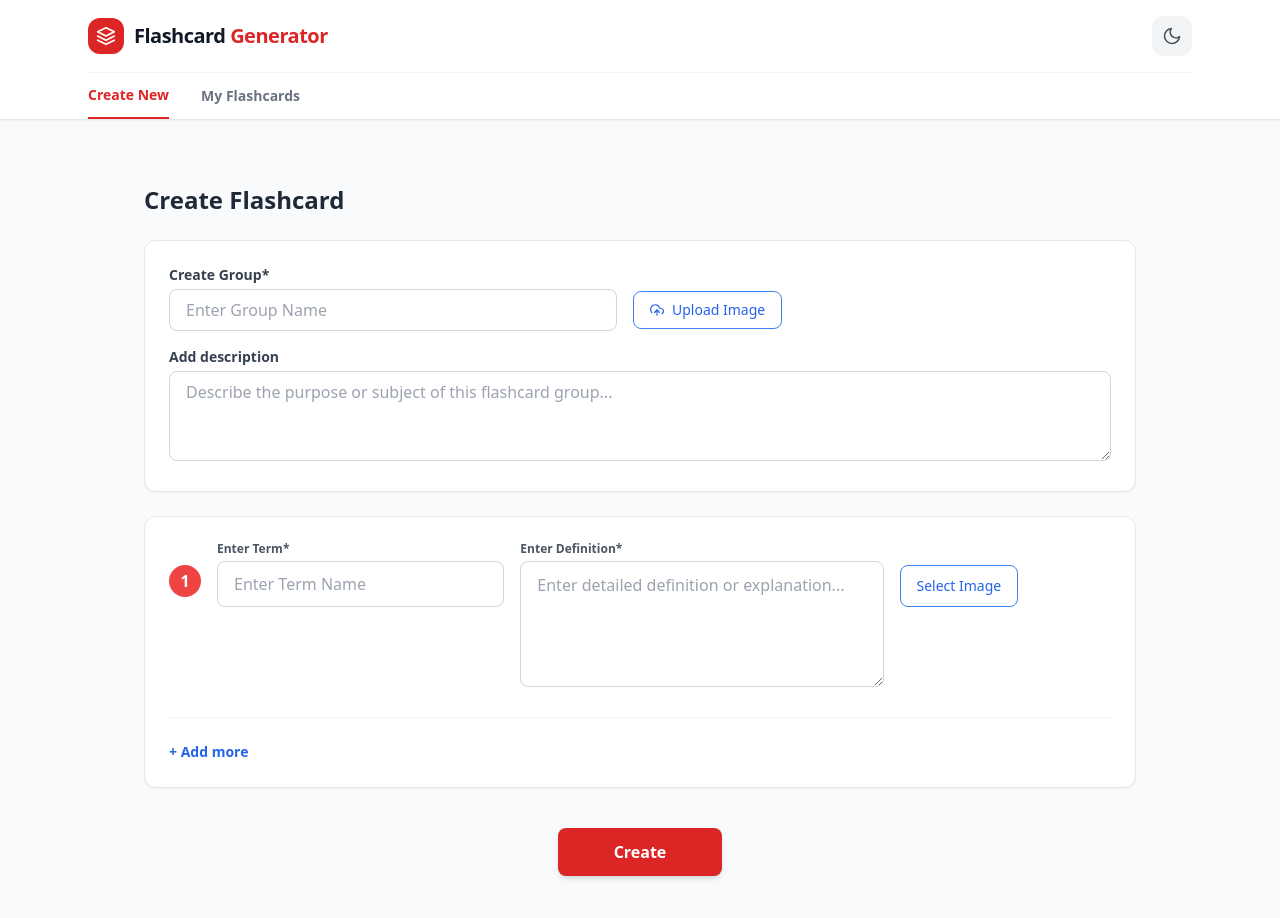
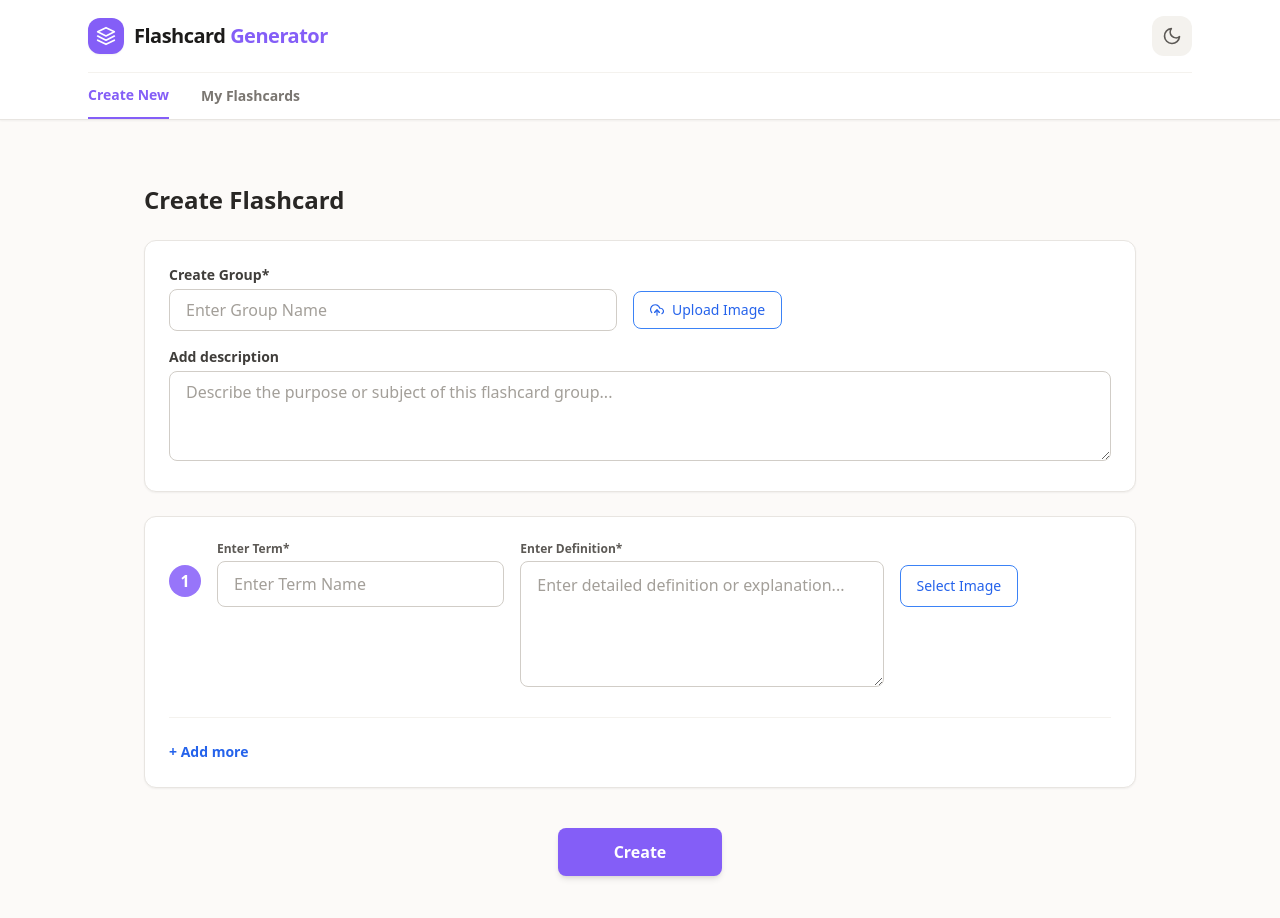
Before and after one commit to Ashyam24/flashcard-generator, a React (Create React App) app: page /create in a window 1280 px wide. Shown: the top 918 px of the page. Built offline with nearby package versions, Linux system fonts and the light colour scheme.

Commit message:
Configure dark mode and extend color palette
Added custom color palette for red and gray shades to enhance the design.

```diff
--- a/tailwind.config.js
+++ b/tailwind.config.js
@@ -1,11 +1,37 @@
 /** @type {import('tailwindcss').Config} */
 module.exports = {
-  darkMode: 'class', // Add this exact line here!
   content: [
     "./src/**/*.{js,jsx,ts,tsx}",
   ],
+  darkMode: 'class',
   theme: {
-    extend: {},
+    extend: {
+      colors: {
+        // Overrides the default "red" with a beautiful Minimal Pastel Lilac
+        red: {
+          50: '#f5f3ff',  // Softest lilac (used for active states/backgrounds)
+          100: '#ede9fe', // Light lilac
+          400: '#b197fc', // Soft purple (used for borders)
+          500: '#9775fa', // Focus rings around inputs
+          600: '#845ef7', // Main Button Color (Pastel purple, readable with white text)
+          700: '#7048e8', // Button hover state
+          950: '#2b005e', // Dark mode accents
+        },
+        // Overrides the default "gray" with a Warm Minimalist Off-White/Sand (like Notion)
+        gray: {
+          50: '#fcfaf8',  // Main app background (Very warm, soft off-white)
+          100: '#f4f2ee', // Secondary background
+          200: '#e8e5e1', // Soft borders
+          300: '#d1cdc7', // Muted dividers
+          400: '#a39f99', // Placeholder text
+          500: '#7a7671', // Secondary text
+          600: '#5c5955', // Primary text
+          700: '#403e3b', // Dark mode card backgrounds
+          800: '#292725', // Dark mode main background
+          900: '#1c1b1a', // Dark mode deepest background
+        }
+      }
+    },
   },
   plugins: [],
 }
```
